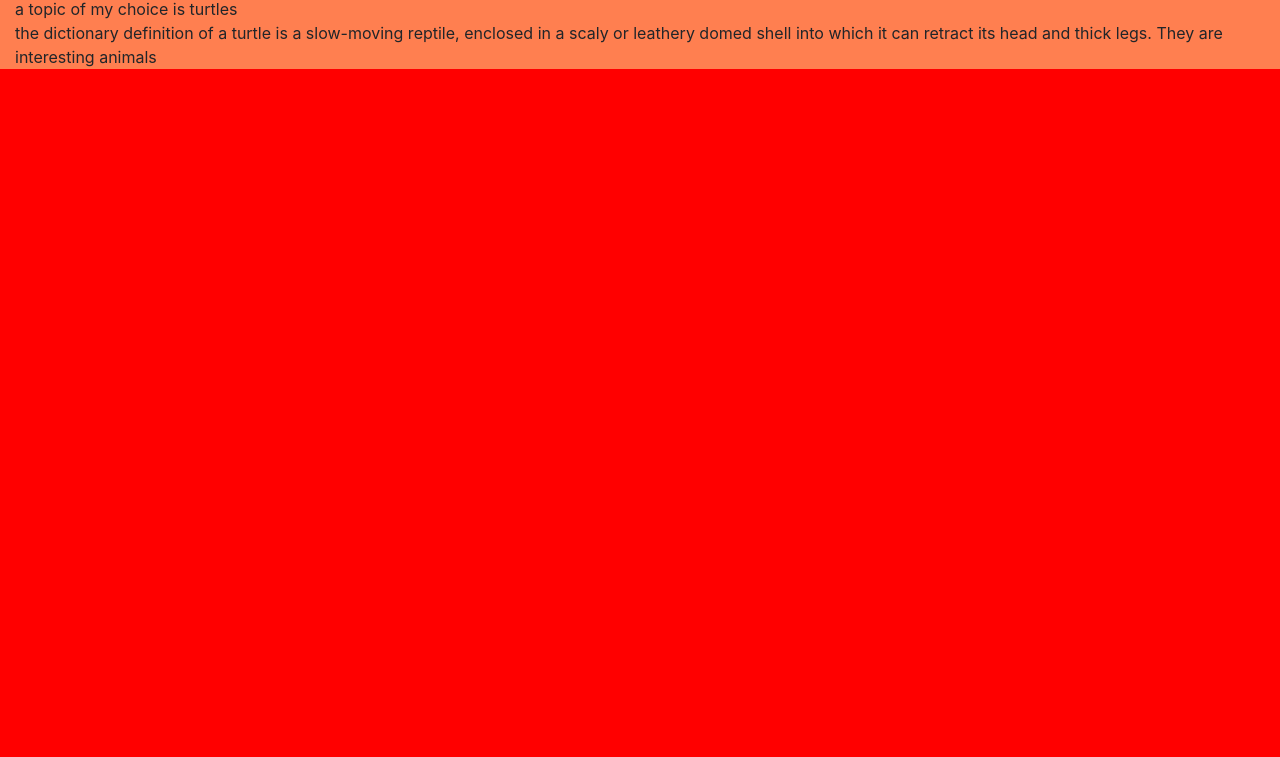
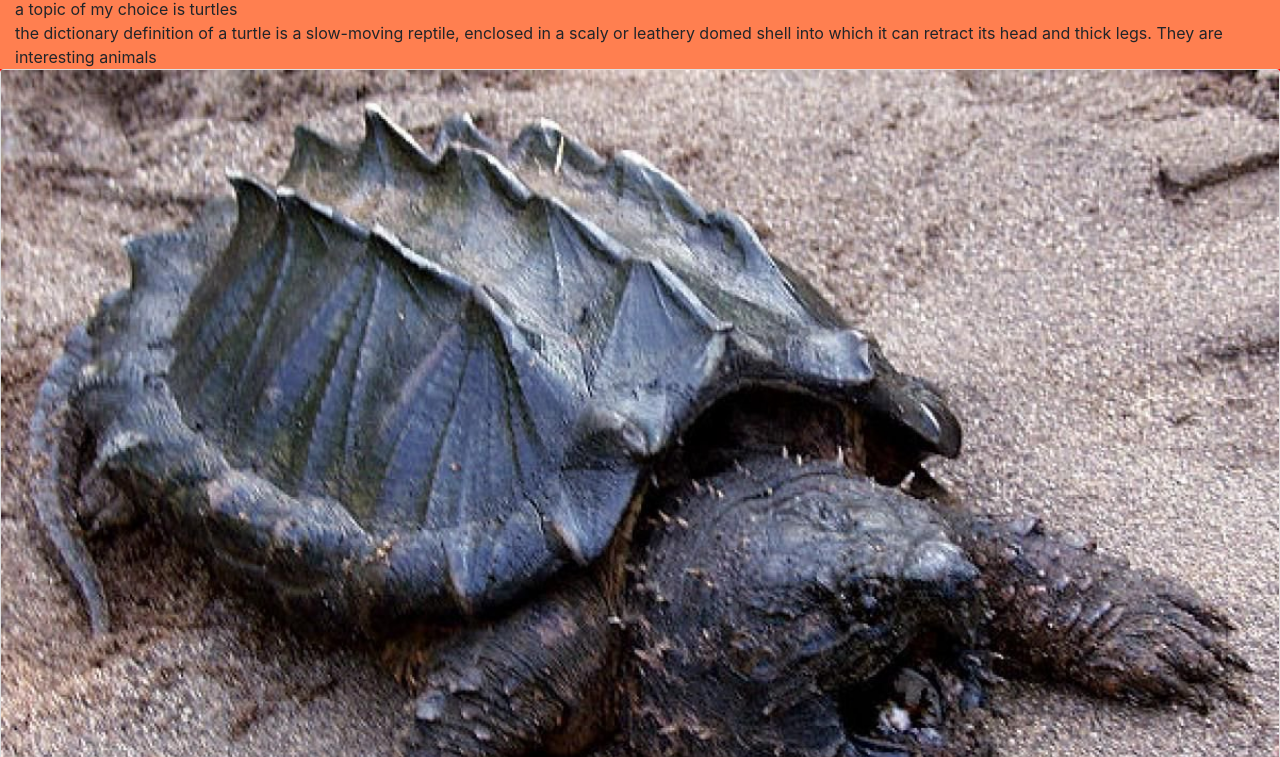
Before and after one commit to chatcher1/about-me, a plain HTML site: page allaboutme/stuff.html in a window 1280 px wide. Shown: the part 43-800 px from the top of the page. Drawn offline with nearby package versions, Linux system fonts and the light colour scheme.

Commit message:
Add files via upload

```diff
--- a/allaboutme/stuff.html
+++ b/allaboutme/stuff.html
@@ -29,5 +29,8 @@
     <div class="col">
       the dictionary definition of a turtle is a slow-moving reptile, enclosed in a scaly or leathery domed shell into which it can retract its head and thick legs. They are interesting animals
     </div>
+    <div class="card">
+      <img src="turt.jpg" alt="">
+    </div>
   </body>
 </html>
```
Also changed, not shown: allaboutme/turt.jpg (added).
